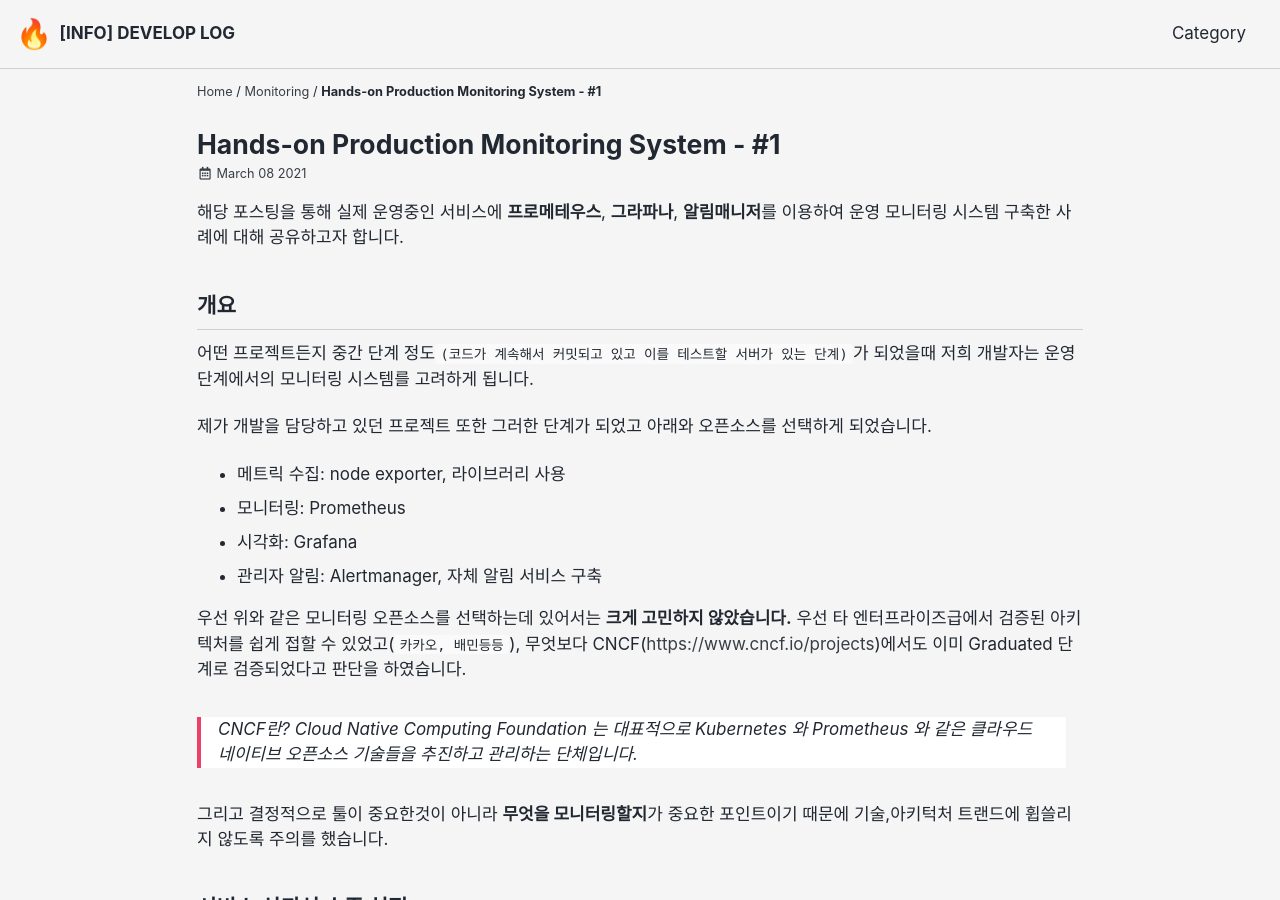
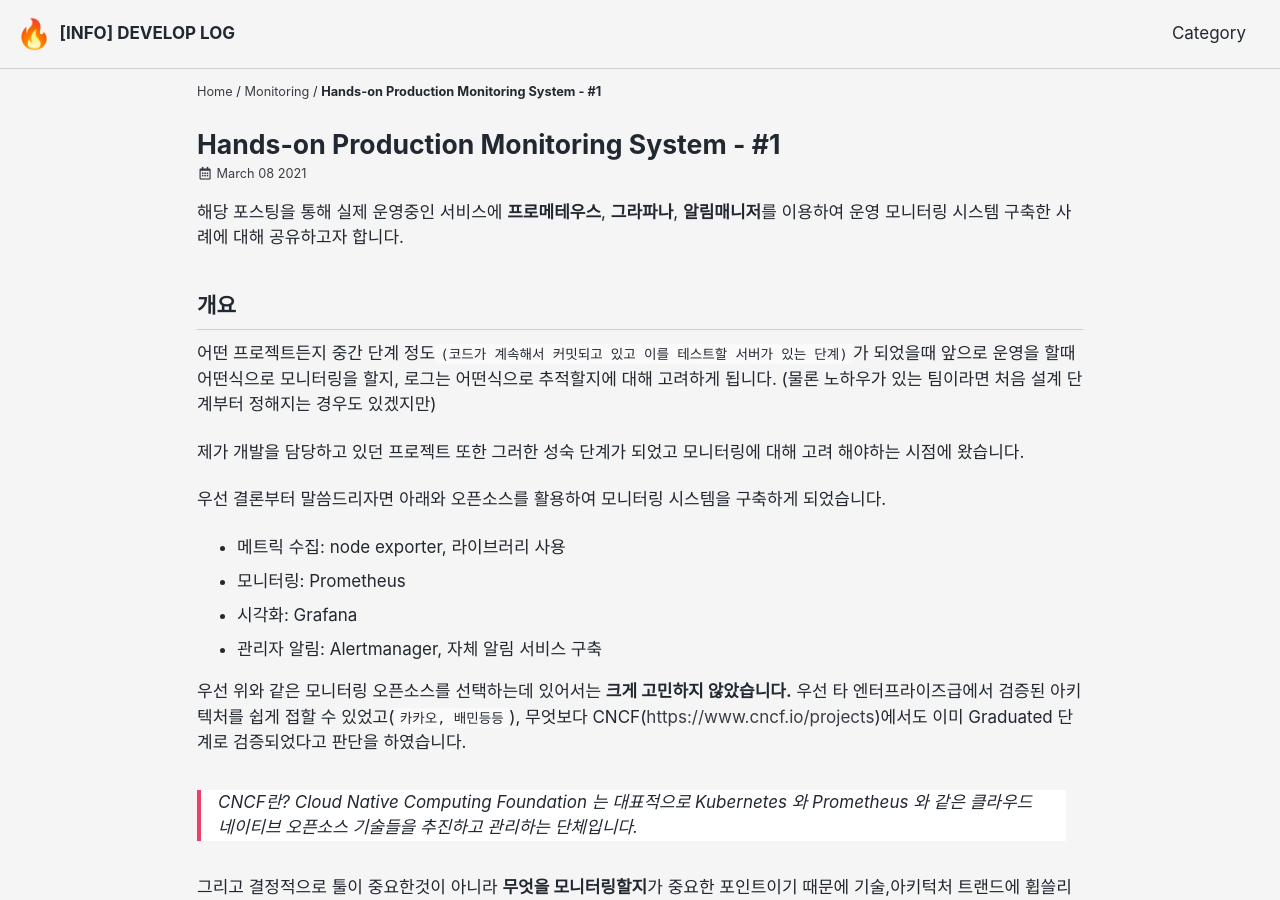
Before and after one commit to gocheat/gocheat.github.io, a Jekyll site: the page built from _posts/2021-03-08-monitoring-system-1.md, in a window 1280 px wide and 900 px high. Built offline with Jekyll 4.4.1, drawn with Linux system fonts in a browser that asks for light colours; cached includes are drawn as plain includes; some web fonts are replaced; comment, search, counter and statistics services are not loaded.

Commit message:
text 변경

```diff
--- a/_posts/2021-03-08-monitoring-system-1.md
+++ b/_posts/2021-03-08-monitoring-system-1.md
@@ -10,9 +10,12 @@
 
 ## 개요
 
-어떤 프로젝트든지 중간 단계 정도`(코드가 계속해서 커밋되고 있고 이를 테스트할 서버가 있는 단계)`가 되었을때 저희 개발자는 운영단계에서의 모니터링 시스템를 고려하게 됩니다.
+어떤 프로젝트든지 중간 단계 정도`(코드가 계속해서 커밋되고 있고 이를 테스트할 서버가 있는 단계)`가 되었을때 앞으로 운영을 할때 어떤식으로 모니터링을 할지, 로그는 어떤식으로 추적할지에 대해 고려하게 됩니다.
+(물론 노하우가 있는 팀이라면 처음 설계 단계부터 정해지는 경우도 있겠지만)
 
-제가 개발을 담당하고 있던 프로젝트 또한 그러한 단계가 되었고 아래와 오픈소스를 선택하게 되었습니다.
+제가 개발을 담당하고 있던 프로젝트 또한 그러한 성숙 단계가 되었고 모니터링에 대해 고려 해야하는 시점에 왔습니다.
+
+우선 결론부터 말씀드리자면 아래와 오픈소스를 활용하여 모니터링 시스템을 구축하게 되었습니다.
 
 - 메트릭 수집: node exporter, 라이브러리 사용
 - 모니터링: Prometheus
```
